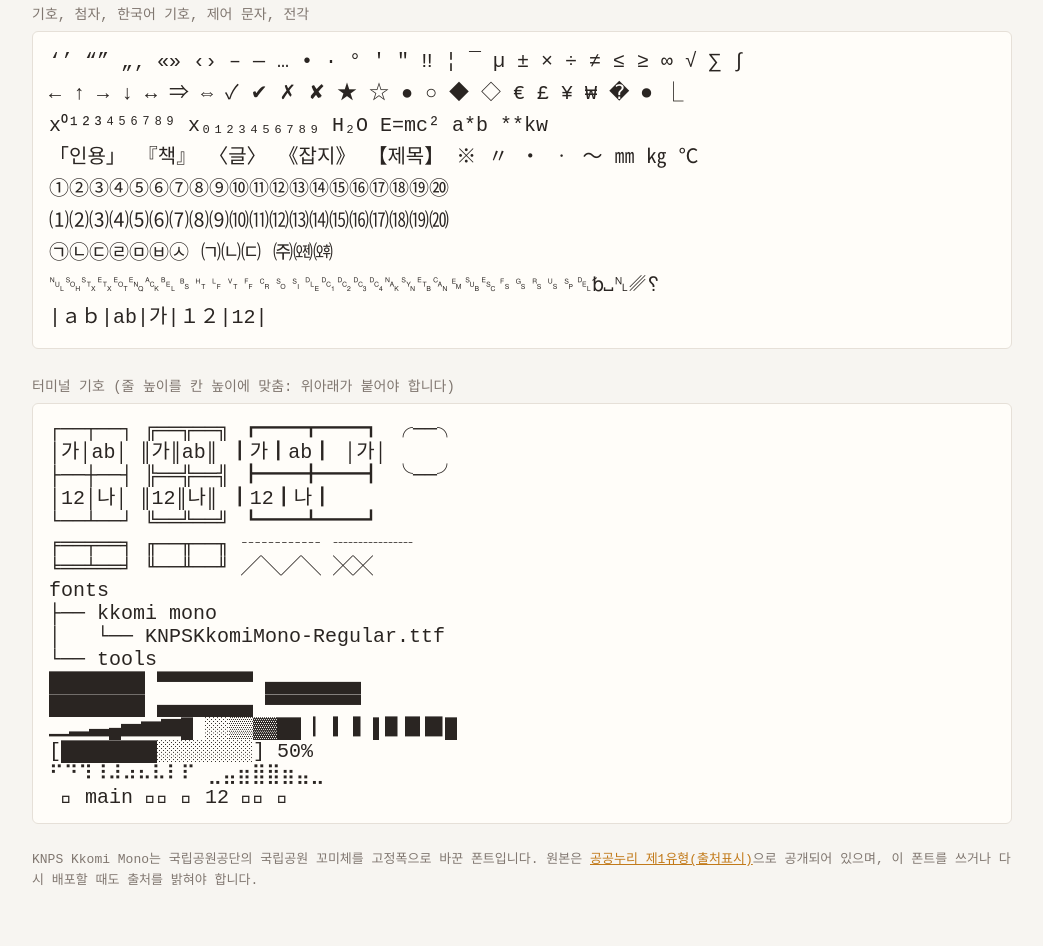
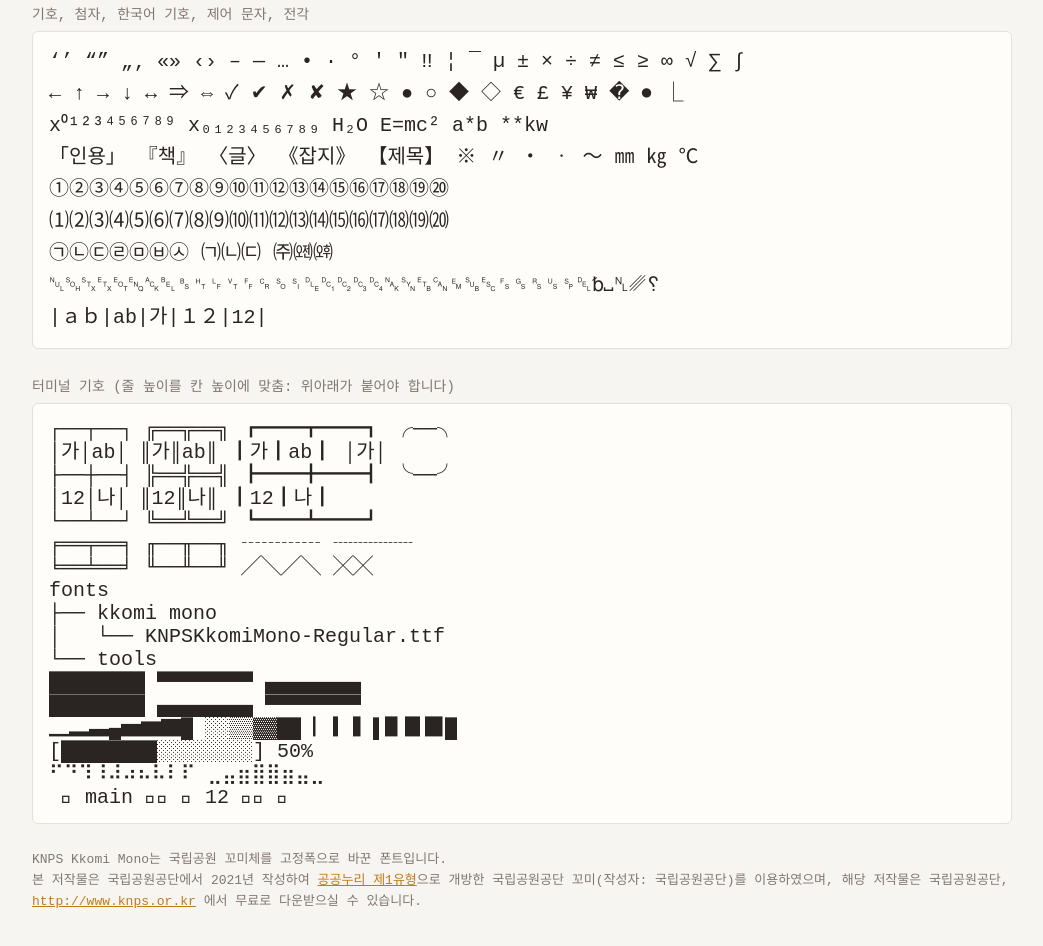
Before and after one commit to dj-lumiere/kkomi-mono, a plain HTML site: page index.html in a window 1280 px wide. Shown: the part 2647-3593 px from the top of the page, without its empty margins (118-1161 px from the left). Drawn offline with Linux system fonts and the light colour scheme; a web font is replaced by a local one.

Commit message:
Use the KOGL attribution sentence
Co-Authored-By: Claude Opus 5.5 <noreply@anthropic.com>

```diff
--- a/index.html
+++ b/index.html
@@ -169,7 +169,7 @@ fonts
 ⠋⠙⠹⠸⠼⠴⠦⠧⠇⠏ ⣀⣤⣶⣿⣿⣶⣤⣀
   main   12  </pre></div></section>
 
-  <footer>KNPS Kkomi Mono는 국립공원공단의 국립공원 꼬미체를 고정폭으로 바꾼 폰트입니다. 원본은 <a href="https://www.kogl.or.kr/recommend/recommendDivView.do?recommendIdx=41248&amp;division=font">공공누리 제1유형(출처표시)</a>으로 공개되어 있으며, 이 폰트를 쓰거나 다시 배포할 때도 출처를 밝혀야 합니다.</footer>
+  <footer>KNPS Kkomi Mono는 국립공원 꼬미체를 고정폭으로 바꾼 폰트입니다.<br>본 저작물은 국립공원공단에서 2021년 작성하여 <a href="https://www.kogl.or.kr/recommend/recommendDivView.do?recommendIdx=41248&amp;division=font">공공누리 제1유형</a>으로 개방한 국립공원공단 꼬미(작성자: 국립공원공단)를 이용하였으며, 해당 저작물은 국립공원공단, <a href="http://www.knps.or.kr">http://www.knps.or.kr</a> 에서 무료로 다운받으실 수 있습니다.</footer>
 </div>
 
 <script>
```
Also changed, not shown: 출처.txt, 1 other file.
